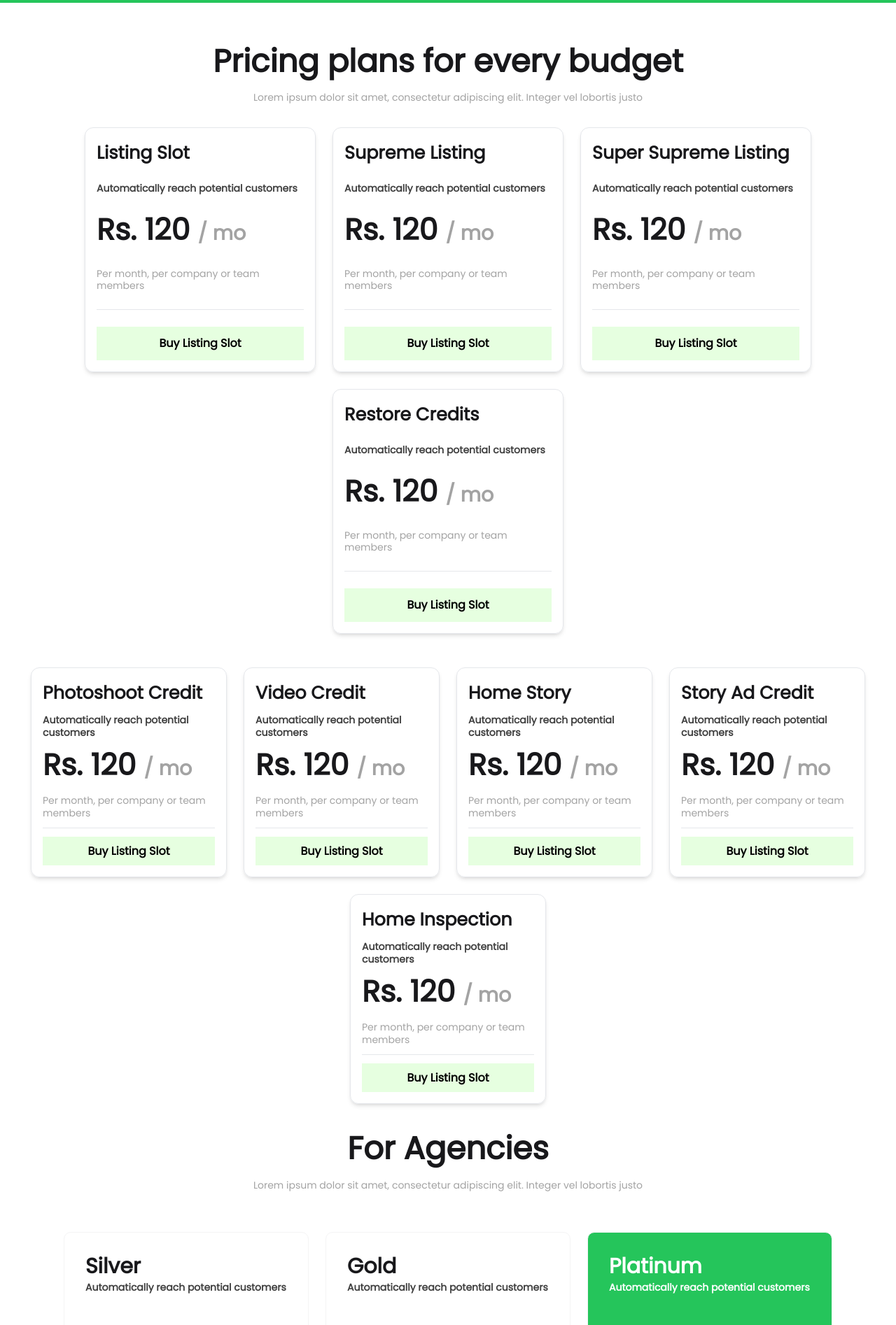
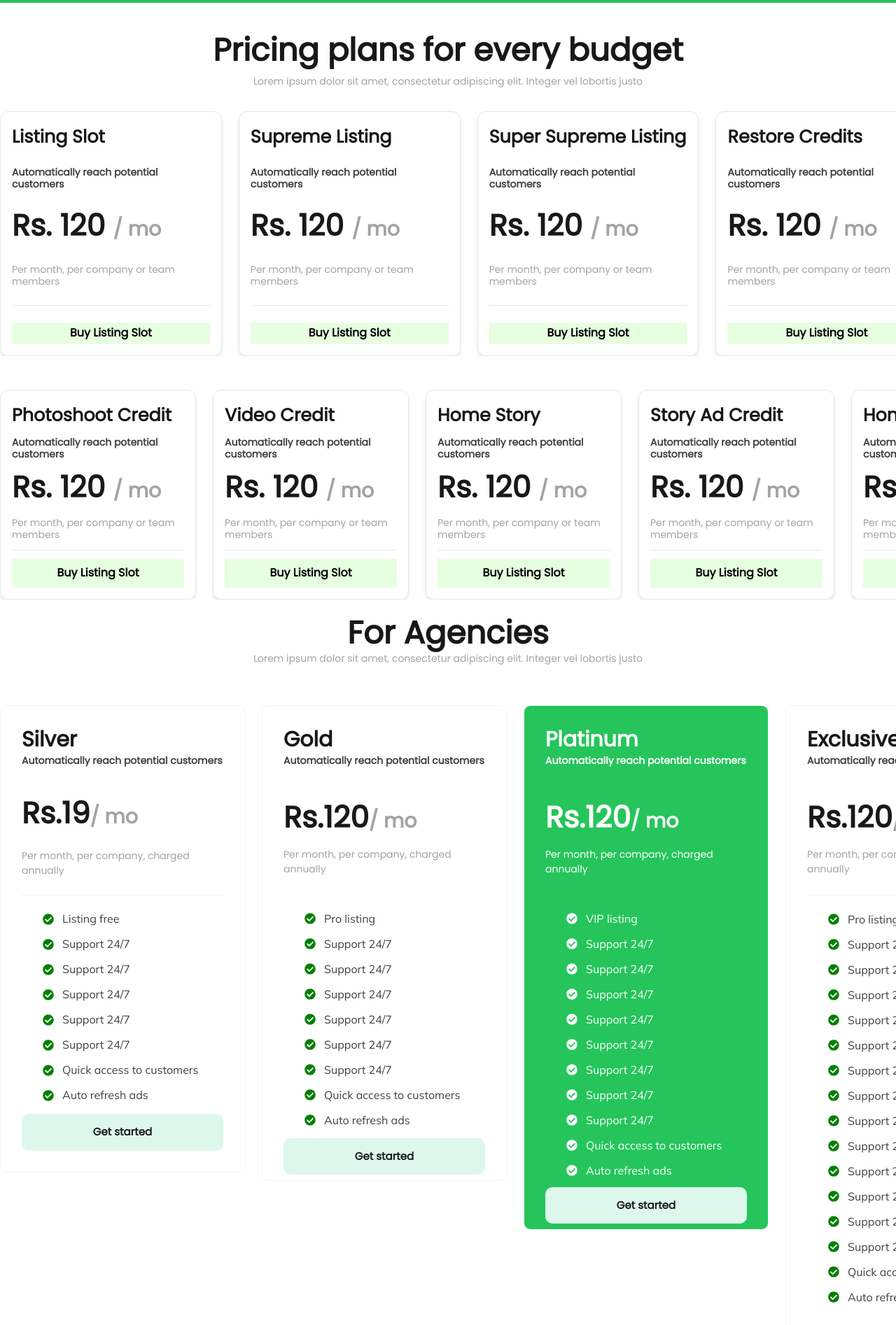
Before and after one commit to salmanhaider14/wahidpk-frontend, a Next.js app: page /advertise in a window 1280 px wide. Shown: the part 480-2374 px from the top of the page at 70% size. Built offline with nearby package versions, Linux system fonts and the light colour scheme.

Commit message:
getting better everytime

```diff
--- a/app/advertise/page.js
+++ b/app/advertise/page.js
@@ -77,14 +77,16 @@ export default function Agents() {
           </button>
         </section>
         <section className="min-h-[100vh] bg-white">
-          <h1 className="text-zinc-900 text-[45px] text-center font-bold font-['Poppins'] pt-[50px]">
+          <h1 className="text-zinc-900 md:text-[45px] text-3xl text-center font-bold font-['Poppins'] pt-[50px]">
             Pricing plans for every budget
           </h1>
-          <p className="text-neutral-400 text-sm text-center font-normal pt-2 font-['Poppins'] leading-[21px]">
+          <p className="text-neutral-400 text-sm text-center font-normal pt-4 font-['Poppins'] leading-[21px]">
             Lorem ipsum dolor sit amet, consectetur adipiscing elit. Integer vel
             lobortis justo
           </p>
-          <div className="flex justify-center items-center gap-6  flex-wrap mt-8">
+          <div className="flex justify-center">
+            {" "}
+            <div className="flex justify-start items-center gap-6 overflow-x-auto mt-8">
               {Individualpackages.map((pkg) => (
                 <div className="w-[330px] h-[350px] relative cursor-pointer border flex flex-col gap-6 p-4 rounded-xl shadow-md">
                   <h1 className=" text-zinc-900 text-[25.38px] font-bold font-['Poppins']">
@@ -110,7 +112,9 @@ export default function Agents() {
                 </div>
               ))}
             </div>
-          <div className="flex justify-center items-center gap-6  flex-wrap mt-12">
+          </div>
+          <div className="flex justify-center">
+            <div className="flex justify-start items-center gap-6 overflow-x-auto mt-12">
               {Individualpackages2.map((pkg) => (
                 <div className="w-[280px] h-[300px] relative cursor-pointer border flex flex-col gap-3 p-4 rounded-xl shadow-md">
                   <h1 className=" text-zinc-900 text-[25.38px] font-bold font-['Poppins']">
@@ -136,16 +140,18 @@ export default function Agents() {
                 </div>
               ))}
             </div>
+          </div>
         </section>
         <section className="min-h-[100vh] bg-white">
-          <h1 className="text-zinc-900 text-[45px] text-center font-bold font-['Poppins'] pt-[30px]">
+          <h1 className="text-zinc-900 md:text-[45px] text-3xl text-center font-bold font-['Poppins'] pt-[30px]">
             For Agencies
           </h1>
           <p className="text-neutral-400 text-sm text-center font-normal pt-2 font-['Poppins'] leading-[21px]">
             Lorem ipsum dolor sit amet, consectetur adipiscing elit. Integer vel
             lobortis justo
           </p>
-          <div className="flex justify-center items-start gap-6 min-h-[970px]  flex-wrap mt-14">
+          <div className="flex justify-center">
+            <div className="flex justify-start items-start gap-6 overflow-x-auto mt-14">
               <div className="w-[350px] h-[668px] p-[30px] bg-white rounded-[10px] border border-zinc-100 flex-col justify-start items-start gap-6 inline-flex">
                 <div className="flex-col justify-start items-start gap-[30px] flex">
                   <div className="self-stretch h-[68px] flex-col justify-start items-start gap-0.5 flex">
@@ -543,16 +549,18 @@ export default function Agents() {
                 </div>
               </div>
             </div>
+          </div>
         </section>
         <section className="min-h-[100vh] bg-white">
-          <h1 className="text-zinc-900 text-[45px] text-center font-bold font-['Poppins'] pt-[30px]">
+          <h1 className="text-zinc-900 md:text-[45px] text-3xl text-center font-bold font-['Poppins'] pt-[30px]">
             For Developers
           </h1>
           <p className="text-neutral-400 text-sm text-center font-normal pt-2 font-['Poppins'] leading-[21px]">
             Lorem ipsum dolor sit amet, consectetur adipiscing elit. Integer vel
             lobortis justo
           </p>
-          <div className="flex justify-center items-start gap-6  flex-wrap mt-14 min-h-[970px]">
+          <div className="flex justify-center">
+            <div className="flex justify-start items-start gap-6  overflow-x-auto mt-14 ">
               <div className="w-[350px] h-[668px] p-[30px] bg-white rounded-[10px] border border-zinc-100 flex-col justify-start items-start gap-6 inline-flex">
                 <div className="flex-col justify-start items-start gap-[30px] flex">
                   <div className="self-stretch h-[68px] flex-col justify-start items-start gap-0.5 flex">
@@ -950,6 +958,7 @@ export default function Agents() {
                 </div>
               </div>
             </div>
+          </div>
         </section>
         <FAQ />
         <section className="min-h-[60vh] bg-[#E6FFE0] ">
@@ -970,7 +979,7 @@ export default function Agents() {
                 </button>
               </div>
             </div>
-            <img src="/assets/storyimg.png" className="h-full mt-10" />
+            <img src="/assets/storyimg.png" className="h-full mt-10 mb-5" />
           </div>
         </section>
       </main>
--- a/app/property-listing/page.js
+++ b/app/property-listing/page.js
@@ -49,8 +49,8 @@ const PropertyListing = () => {
     <div>
       <section className="min-h-screen  ">
         <div className="flex justify-center mt-10">
-          <div className="grid lg:grid-cols-3 gap-8 md:w-[80%]  p-4 relative">
-            <div className="flex flex-col items-start gap-2  md:col-span-2 ">
+          <div className="grid lg:grid-cols-3 gap-8 lg:w-[80%]  p-4 relative">
+            <div className="flex flex-col items-start gap-2  lg:col-span-2 ">
               {" "}
               <h1 className=" text-black text-[31.44px] font-bold font-['Poppins']">
                 Property Listing
@@ -71,7 +71,7 @@ const PropertyListing = () => {
                     />
                     <img src="/assets/propertyimg.png" className="w-[33%] " />
 
-                    <div className="flex flex-col md:gap-3 gap-1 flex-wrap max-w-[680px] w-[63%]">
+                    <div className="flex flex-col md:gap-3 gap-1 xl:gap-4 flex-wrap max-w-[680px] w-[63%]">
                       <h1 className="text-zinc-900 md:text-3.5vw text-sm font-semibold font-['Poppins']">
                         {property.title}
                       </h1>
--- a/app/single-agent/page.js
+++ b/app/single-agent/page.js
@@ -47,8 +47,8 @@ const SingleAgent = () => {
     <div>
       <section className="min-h-screen ">
         <div className="flex justify-center mt-10">
-          <div className="grid lg:grid-cols-3 gap-10 md:w-[80%] w-full  md:p-4 relative">
-            <div className="flex flex-col items-start gap-2  md:col-span-2 relative ">
+          <div className="grid lg:grid-cols-3 gap-10 lg:w-[80%] w-full  md:p-4 relative">
+            <div className="flex flex-col items-start gap-2  lg:col-span-2 relative ">
               {" "}
               <div className="flex flex-col gap-6 ">
                 <div className="max-w-[1070px] md:min-h-[200px] flex-wrap md:flex-nowrap flex gap-2  relative shadow-md rounded-xl p-2 border">
--- a/app/single-property/page.js
+++ b/app/single-property/page.js
@@ -43,8 +43,8 @@ const SingleProperty = () => {
     <div className="">
       <section className="min-h-screen  ">
         <div className="flex justify-center md:mt-10 ">
-          <div className="grid lg:grid-cols-3 gap-8 md:w-[80%] w-full  md:p-4   relative ">
-            <div className="flex flex-col items-start gap-2  md:col-span-2 relative  ">
+          <div className="grid lg:grid-cols-3 gap-8 lg:w-[80%] w-full  md:p-4   relative ">
+            <div className="flex flex-col items-start gap-2  lg:col-span-2 relative  ">
               {" "}
               <div className="flex flex-col gap-6 ">
                 <div className="max-w-[1070px] min-h-[200px]   relative shadow-md rounded-xl ">
@@ -322,7 +322,7 @@ const SingleProperty = () => {
                     Featured
                   </h1>
                   <hr />
-                  <div className="w-full grid md:grid-cols-4 ms-3 gap-6 ">
+                  <div className="w-full grid md:grid-cols-4 grid-cols-2  ms-3 gap-6 ">
                     <h1 className="text-zinc-900 md:text-[20.63px] text-[16px] font-semibold font-['Poppins'] leading-[42.95px]">
                       Outdoor features
                     </h1>
@@ -663,7 +663,7 @@ const SingleProperty = () => {
                 <ReviewForm />
               </div>
             </div>
-            <div className=" max-w-[600px]   flex flex-col gap-4  p-3  ">
+            <div className="    flex flex-col gap-4  p-3  ">
               <ContactAgent />
               <TourForm />
               <div className=" rounded w-full relative  flex flex-col gap-4 p-3 border">
--- a/components/FAQ.js
+++ b/components/FAQ.js
@@ -5,7 +5,7 @@ import { Accordion } from "flowbite-react";
 const FAQ = () => {
   return (
     <section className="min-h-[60vh]">
-      <h1 className="text-zinc-900 text-[45px] text-center font-bold font-['Poppins'] pt-[30px]">
+      <h1 className="text-zinc-900 md:text-[45px] text-3xl text-center font-bold font-['Poppins'] pt-[30px]">
         Frequently asked questions
       </h1>
       <p className="text-neutral-400 text-sm text-center font-normal pt-2 font-['Poppins'] leading-[21px]">
```
Lines whose indentation alone changed are shown as unchanged.
